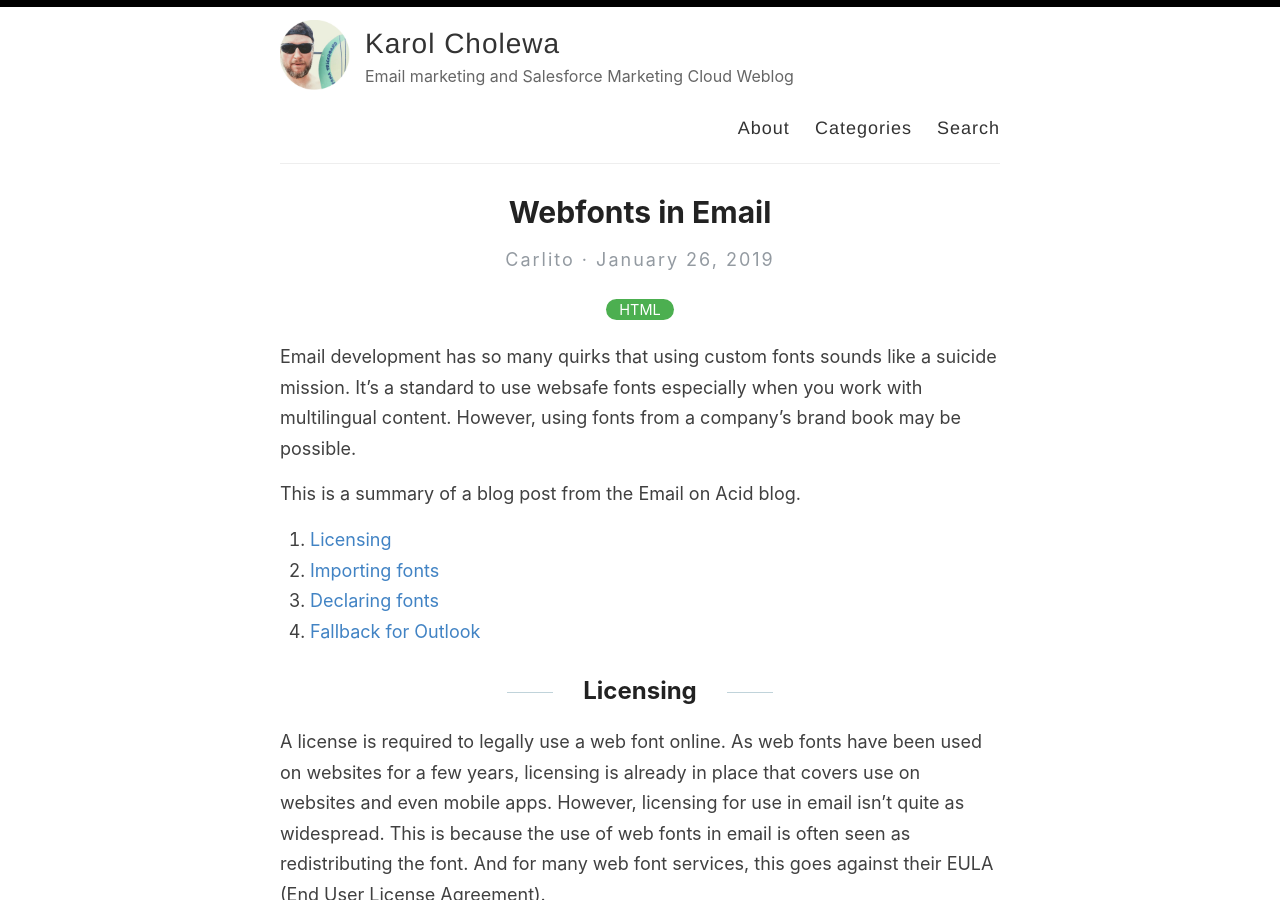
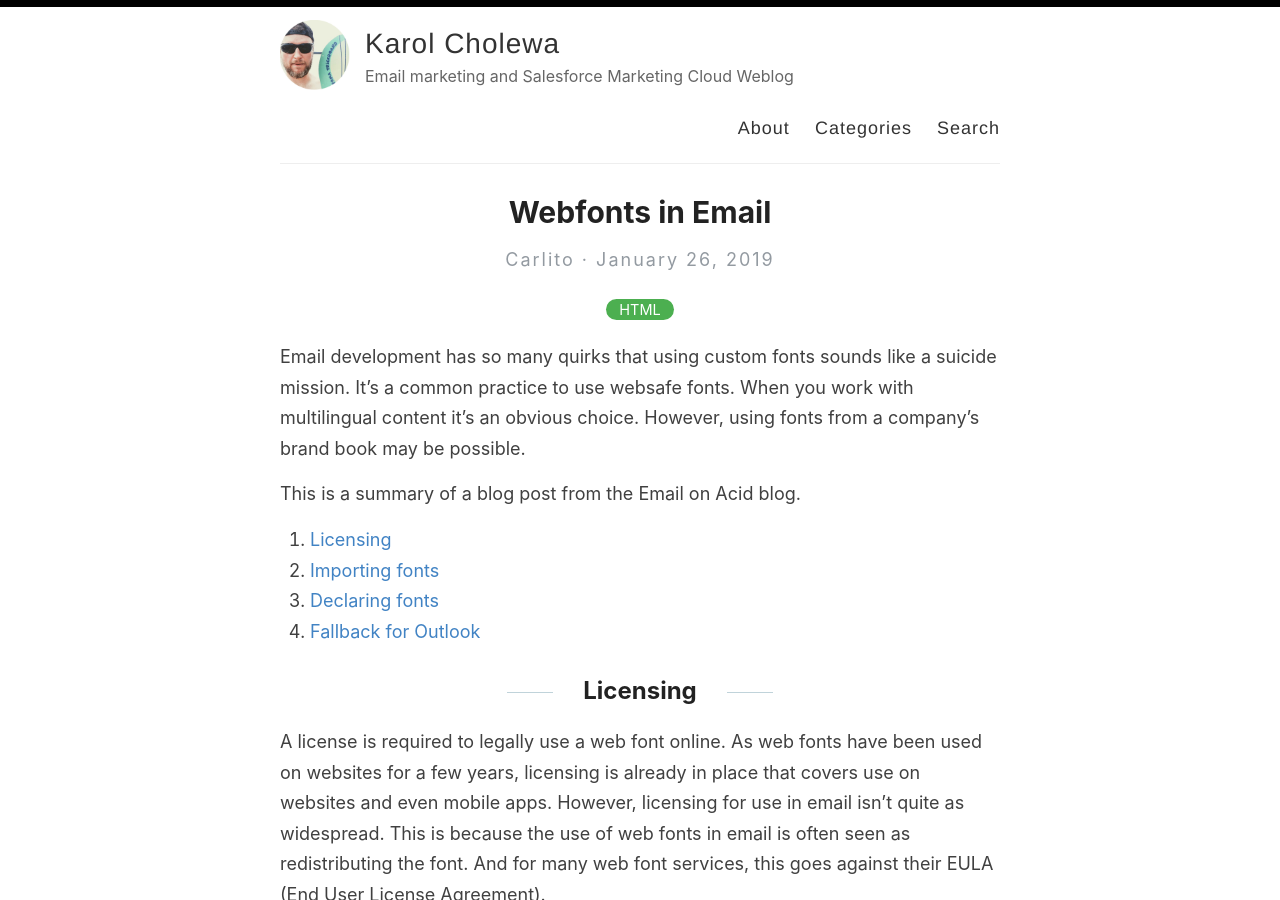
Before and after one commit to karolcholewa/blog, a Jekyll site: the page built from _posts/2019-01-26-webfonts.md, in a window 1280 px wide and 900 px high. Built offline with Jekyll 4.4.1, drawn with Linux system fonts in a browser that asks for light colours.

Commit message:
updated post

```diff
--- a/_posts/2019-01-26-webfonts.md
+++ b/_posts/2019-01-26-webfonts.md
@@ -4,7 +4,7 @@ title: "Webfonts in Email"
 categories: HTML
 ---
 
-Email development has so many quirks that using custom fonts sounds like a suicide mission. It's a standard to use websafe fonts especially when you work with multilingual content. However, using fonts from a company's brand book may be possible.
+Email development has so many quirks that using custom fonts sounds like a suicide mission. It's a common practice to use websafe fonts. When you work with multilingual content it's an obvious choice. However, using fonts from a company's brand book may be possible.
 
 
 This is a summary of a blog post from the Email on Acid blog.
```
